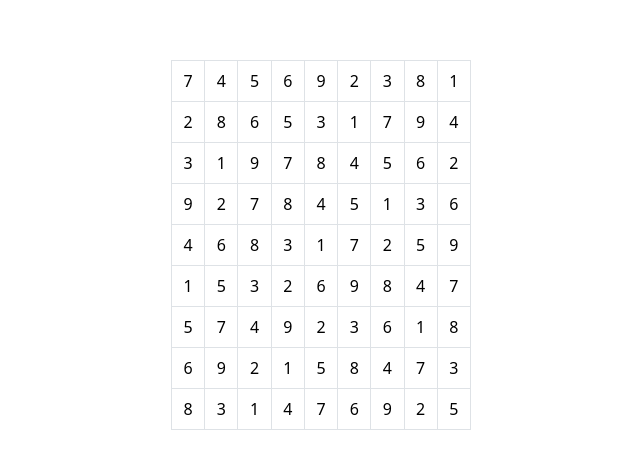
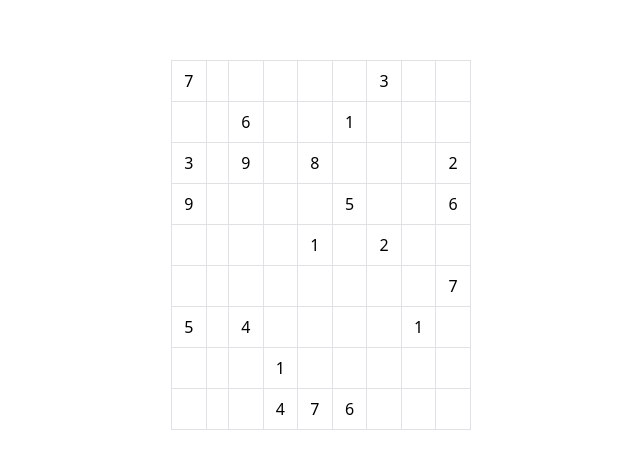
Before and after one commit to jimbandrews/simply-sudoku, a React (Vite) app: page / in a window 1280 px wide. Shown: the part 190-658 px from the top of the page, without its empty margins (319-959 px from the left). Built offline with nearby package versions, Linux system fonts and the light colour scheme.

Commit message:
removed buildRow function from SudokuTable and put inside Row; Cell now includes td element

```diff
--- a/package.json
+++ b/package.json
@@ -20,6 +20,6 @@
     "@types/react-dom": "^18.0.10",
     "@vitejs/plugin-react": "^3.1.0",
     "jest": "^29.6.4",
-    "vite": "^4.1.0"
+    "vite": "^4.4.9"
   }
 }
--- a/src/components/Cell.jsx
+++ b/src/components/Cell.jsx
@@ -1,10 +1,16 @@
 import styles from './Cell.module.css';
 
-function Cell({ solution }) {
+function Cell({ solution, revealed, cellKey }) {
+  const contents = revealed ? solution : '';
+
   return (
-    <div className={ styles.cell }>
-      <p className={ styles.number }>{ solution }</p>
-    </div>
+    <td key={ cellKey }>
+      <div className={ styles.cell }>
+        <p
+          className={ styles.number }
+        >{ contents }</p>
+      </div>
+    </td>
   )
 
 };
--- a/src/components/Row.jsx
+++ b/src/components/Row.jsx
@@ -1,46 +1,23 @@
 import Cell from "./Cell";
-import styles from "./Row.module.css"
 
-function Row() {
+function Row({ sudokuRow, rowKey }) {
+  const rowCells = sudokuRow.map((cell, cellIndex) => {
+    return (
+      <Cell
+        solution={ cell.solution }
+        revealed={ cell.revealed }
+        cellKey={ cellIndex }
+      />
+    );
+  });
+
+
   return (
-    <div className={ styles.row }>
-      <Cell
-        solution="1"
-        className="flex-grow"
-      />
-      <Cell
-        solution="2"
-        className="flex-grow"
-      />
-      <Cell
-        solution="3"
-        className="flex-grow"
-      />
-      <Cell
-        solution="4"
-        className="flex-grow"
-      />
-      <Cell
-        solution="5"
-        className="flex-grow"
-      />
-      <Cell
-        solution="6"
-        className="flex-grow"
-      />
-      <Cell
-        solution="7"
-        className="flex-grow"
-      />
-      <Cell
-        solution="8"
-        className="flex-grow"
-      />
-      <Cell
-        solution="9"
-        className="flex-grow"
-      />
-    </div>
+    <tr
+      key={ rowKey }
+    >
+      { rowCells }
+    </tr>
   );
 };
 
--- a/src/components/SudokuTable.jsx
+++ b/src/components/SudokuTable.jsx
@@ -1,27 +1,15 @@
 import Table from "react-bootstrap/Table";
-import Cell from "./Cell";
+import Row from "./Row";
 import { samplePuzzle } from "../assets/constants";
 
 function SudokuTable() {
-  function buildRow(sudokuRow) {
-    const rowCells = sudokuRow.map((cell, cellIndex) => {
-      return (
-        <td key={ cellIndex }>
-          <Cell solution={ cell.solution } />
-        </td>
-      );
-    });
-
-    return rowCells;
-  }
-
   const rowsArray = samplePuzzle.map((rowData, rowDataIndex) => {
-    const rowCellsArray = buildRow(rowData);
 
     return (
-      <tr key={ rowDataIndex }>
-        { rowCellsArray }
-      </tr>
+      <Row
+        sudokuRow={ rowData }
+        rowKey={ rowDataIndex}
+      />
     );
   });
 
```
Also changed, not shown: src/components/Row.module.css (deleted, +0 -10 lines), 1 other file (tests, documents, lock files or other folders).
